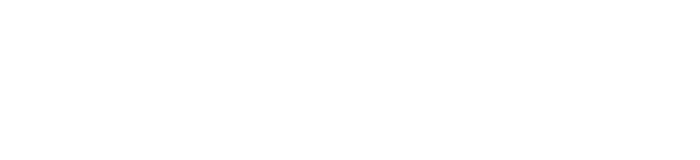
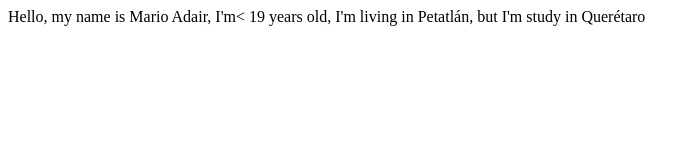
Before and after one commit to PrograMario12/aprendiendoUtilizarGit, a plain HTML site: page masinfo.html in a window 1280 px wide. Shown: the whole page, without its empty margins (0-700 px from the left). Drawn offline with Linux system fonts and the light colour scheme.

Commit message:
Presentacion en ingles

```diff
--- a/masinfo.html
+++ b/masinfo.html
@@ -6,6 +6,6 @@
     <title>Document</title>
 </head>
 <body>
-
+    <p>Hello, my name is Mario Adair, I'm< 19 years old, I'm living in Petatlán, but I'm study in Querétaro</p>
 </body>
 </html>
```
